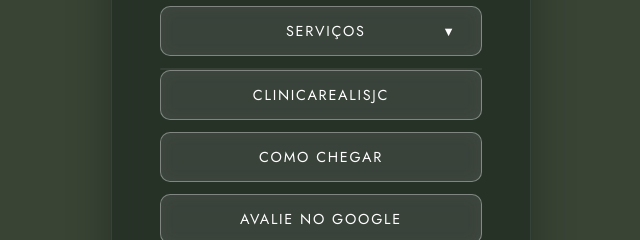
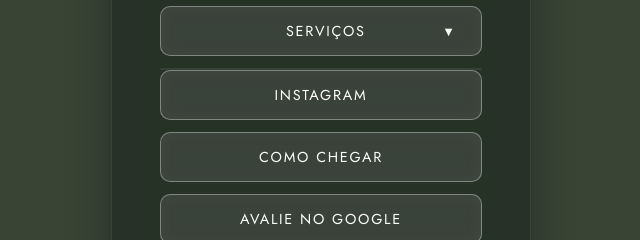
Before and after one commit to rafael-rsadigital/clinicaodontologicareali, a plain HTML site: page index.html in a window 1280 px wide. Shown: the part 398-638 px from the top of the page, 319-959 px from the left. Drawn offline with nearby package versions, Linux system fonts and the light colour scheme.

Commit message:
Change Instagram link text from 'CLINICAREALISJC' to 'INSTAGRAM'

```diff
--- a/index.html
+++ b/index.html
@@ -443,7 +443,7 @@
                target="_blank"
                rel="noopener noreferrer"
                class="action-btn">
-                CLINICAREALISJC
+                INSTAGRAM
             </a>
 
             <!-- Botão 4: Como Chegar -->
```
